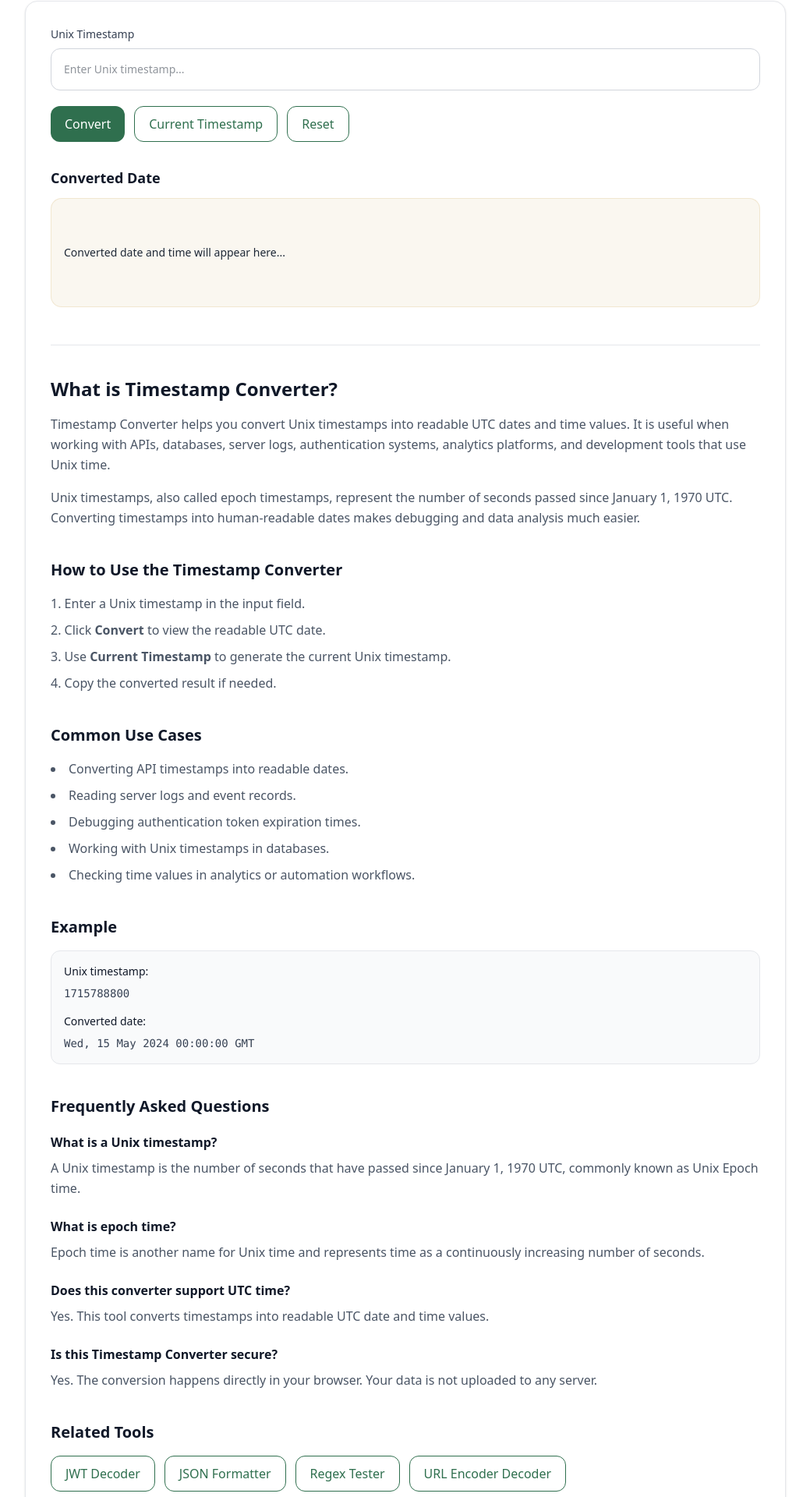
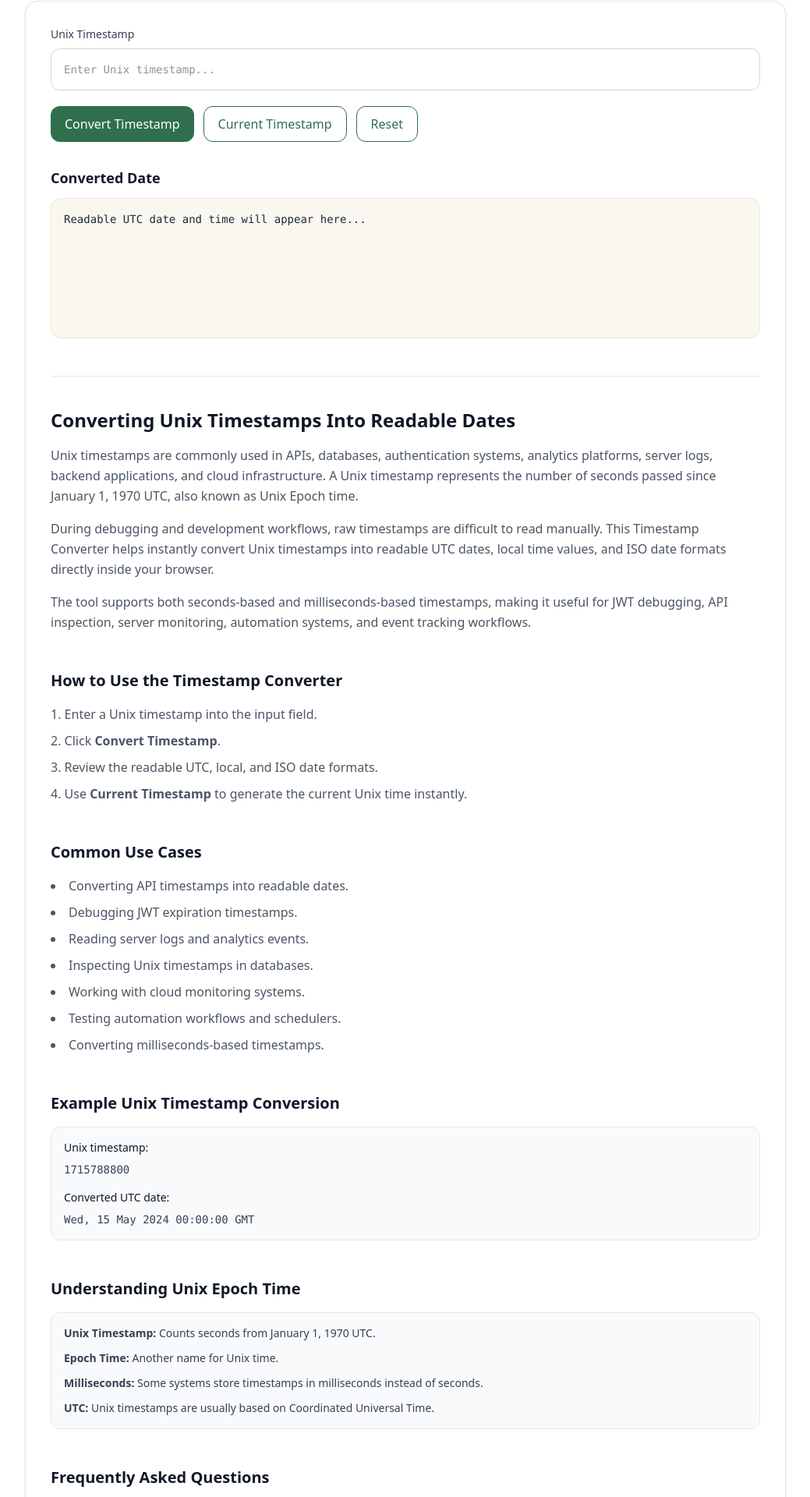
Before and after one commit to vaarunsonawwane-ops/yoryantra-new, a Next.js app: page /tools/timestamp-converter in a window 1280 px wide. Shown: the part 373-2293 px from the top of the page at 78% size, without its empty margins (120-1159 px from the left). Built offline with nearby package versions, Linux system fonts and the light colour scheme.

Commit message:
Timestamp Converter SEO update

```diff
--- a/app/tools/timestamp-converter/ToolClient.tsx
+++ b/app/tools/timestamp-converter/ToolClient.tsx
@@ -11,7 +11,14 @@ export default function ToolClient() {
 
   const convertTimestamp = () => {
     try {
-      const date = new Date(Number(timestamp) * 1000);
+      const cleanInput = timestamp.trim();
+
+      const unix =
+        cleanInput.length > 10
+          ? Number(cleanInput) / 1000
+          : Number(cleanInput);
+
+      const date = new Date(unix * 1000);
 
       if (isNaN(date.getTime())) {
         setError("Invalid Unix timestamp.");
@@ -19,7 +26,16 @@ export default function ToolClient() {
         return;
       }
 
-      setOutput(date.toUTCString());
+      setOutput(
+`${date.toUTCString()}
+
+Local Time:
+${date.toString()}
+
+ISO Format:
+${date.toISOString()}`
+      );
+
       setError("");
     } catch {
       setError("Invalid Unix timestamp.");
@@ -28,7 +44,10 @@ export default function ToolClient() {
   };
 
   const currentTimestamp = () => {
-    setTimestamp(Math.floor(Date.now() / 1000).toString());
+    setTimestamp(
+      Math.floor(Date.now() / 1000).toString()
+    );
+
     setError("");
   };
 
@@ -41,7 +60,7 @@ export default function ToolClient() {
   return (
     <ToolShell
       title="Timestamp Converter"
-      description="Convert Unix timestamps into readable dates instantly with this free online Unix Timestamp Converter."
+      description="Convert Unix timestamps into readable UTC dates instantly with this free online Timestamp Converter."
     >
       {/* INPUT */}
       <div>
@@ -52,9 +71,11 @@ export default function ToolClient() {
         <input
           type="text"
           value={timestamp}
-          onChange={(e) => setTimestamp(e.target.value)}
+          onChange={(e) =>
+            setTimestamp(e.target.value)
+          }
           placeholder="Enter Unix timestamp..."
-          className="w-full rounded-xl border border-gray-300 p-4 text-sm outline-none focus:ring-2 focus:ring-[var(--green)] focus:border-transparent transition"
+          className="w-full rounded-xl border border-gray-300 p-4 text-sm font-mono outline-none focus:ring-2 focus:ring-[var(--green)] focus:border-transparent transition"
         />
       </div>
 
@@ -64,7 +85,7 @@ export default function ToolClient() {
           onClick={convertTimestamp}
           className="yoryantra-btn"
         >
-          Convert
+          Convert Timestamp
         </button>
 
         <button
@@ -84,9 +105,9 @@ export default function ToolClient() {
 
       {/* ERROR */}
       {error && (
-        <p className="mt-4 text-sm font-medium text-red-500">
+        <div className="mt-6 rounded-xl border border-red-200 bg-red-50 p-4 text-sm text-red-700">
           {error}
-        </p>
+        </div>
       )}
 
       {/* OUTPUT */}
@@ -99,7 +120,9 @@ export default function ToolClient() {
           {output && (
             <button
               onClick={() =>
-                navigator.clipboard.writeText(output)
+                navigator.clipboard.writeText(
+                  output
+                )
               }
               className="yoryantra-btn-outline text-sm"
             >
@@ -108,30 +131,38 @@ export default function ToolClient() {
           )}
         </div>
 
-        <div className="yoryantra-output min-h-[140px] flex items-center text-sm break-words">
-          {output || "Converted date and time will appear here..."}
-        </div>
+        <pre className="yoryantra-output overflow-auto text-sm min-h-[180px] whitespace-pre-wrap break-words">
+          {output ||
+            "Readable UTC date and time will appear here..."}
+        </pre>
       </div>
 
       {/* SEO CONTENT */}
-      <section className="mt-12 border-t border-gray-200 pt-10 space-y-10">
+      <section className="mt-12 border-t border-gray-200 pt-10 space-y-12">
         <div>
           <h2 className="text-2xl font-semibold text-gray-900">
-            What is Timestamp Converter?
+            Converting Unix Timestamps Into Readable Dates
           </h2>
 
           <p className="mt-4 text-gray-600 leading-relaxed">
-            Timestamp Converter helps you convert Unix timestamps into
-            readable UTC dates and time values. It is useful when working with
-            APIs, databases, server logs, authentication systems, analytics
-            platforms, and development tools that use Unix time.
+            Unix timestamps are commonly used in APIs, databases, authentication
+            systems, analytics platforms, server logs, backend applications, and
+            cloud infrastructure. A Unix timestamp represents the number of
+            seconds passed since January 1, 1970 UTC, also known as Unix Epoch
+            time.
           </p>
 
           <p className="mt-4 text-gray-600 leading-relaxed">
-            Unix timestamps, also called epoch timestamps, represent the number
-            of seconds passed since January 1, 1970 UTC. Converting timestamps
-            into human-readable dates makes debugging and data analysis much
-            easier.
+            During debugging and development workflows, raw timestamps are
+            difficult to read manually. This Timestamp Converter helps instantly
+            convert Unix timestamps into readable UTC dates, local time values,
+            and ISO date formats directly inside your browser.
+          </p>
+
+          <p className="mt-4 text-gray-600 leading-relaxed">
+            The tool supports both seconds-based and milliseconds-based
+            timestamps, making it useful for JWT debugging, API inspection,
+            server monitoring, automation systems, and event tracking workflows.
           </p>
         </div>
 
@@ -141,10 +172,22 @@ export default function ToolClient() {
           </h2>
 
           <ol className="mt-4 list-decimal list-inside space-y-2 text-gray-600 leading-relaxed">
-            <li>Enter a Unix timestamp in the input field.</li>
-            <li>Click <strong>Convert</strong> to view the readable UTC date.</li>
-            <li>Use <strong>Current Timestamp</strong> to generate the current Unix timestamp.</li>
-            <li>Copy the converted result if needed.</li>
+            <li>
+              Enter a Unix timestamp into the input field.
+            </li>
+
+            <li>
+              Click <strong>Convert Timestamp</strong>.
+            </li>
+
+            <li>
+              Review the readable UTC, local, and ISO date formats.
+            </li>
+
+            <li>
+              Use <strong>Current Timestamp</strong> to generate the current
+              Unix time instantly.
+            </li>
           </ol>
         </div>
 
@@ -155,16 +198,24 @@ export default function ToolClient() {
 
           <ul className="mt-4 list-disc list-inside space-y-2 text-gray-600 leading-relaxed">
             <li>Converting API timestamps into readable dates.</li>
-            <li>Reading server logs and event records.</li>
-            <li>Debugging authentication token expiration times.</li>
-            <li>Working with Unix timestamps in databases.</li>
-            <li>Checking time values in analytics or automation workflows.</li>
+
+            <li>Debugging JWT expiration timestamps.</li>
+
+            <li>Reading server logs and analytics events.</li>
+
+            <li>Inspecting Unix timestamps in databases.</li>
+
+            <li>Working with cloud monitoring systems.</li>
+
+            <li>Testing automation workflows and schedulers.</li>
+
+            <li>Converting milliseconds-based timestamps.</li>
           </ul>
         </div>
 
         <div>
           <h2 className="text-xl font-semibold text-gray-900">
-            Example
+            Example Unix Timestamp Conversion
           </h2>
 
           <div className="mt-4 rounded-xl border border-gray-200 bg-gray-50 p-4 text-sm text-gray-700">
@@ -173,16 +224,45 @@ export default function ToolClient() {
             </p>
 
             <pre className="mt-2 whitespace-pre-wrap break-words">
-              1715788800
+1715788800
             </pre>
 
             <p className="mt-4 font-medium text-gray-900">
-              Converted date:
+              Converted UTC date:
             </p>
 
             <pre className="mt-2 whitespace-pre-wrap break-words">
-              Wed, 15 May 2024 00:00:00 GMT
+Wed, 15 May 2024 00:00:00 GMT
             </pre>
+          </div>
+        </div>
+
+        <div>
+          <h2 className="text-xl font-semibold text-gray-900">
+            Understanding Unix Epoch Time
+          </h2>
+
+          <div className="mt-4 rounded-xl border border-gray-200 bg-gray-50 p-4 text-sm text-gray-700">
+            <ul className="space-y-3">
+              <li>
+                <strong>Unix Timestamp:</strong> Counts seconds from January 1,
+                1970 UTC.
+              </li>
+
+              <li>
+                <strong>Epoch Time:</strong> Another name for Unix time.
+              </li>
+
+              <li>
+                <strong>Milliseconds:</strong> Some systems store timestamps in
+                milliseconds instead of seconds.
+              </li>
+
+              <li>
+                <strong>UTC:</strong> Unix timestamps are usually based on
+                Coordinated Universal Time.
+              </li>
+            </ul>
           </div>
         </div>
 
@@ -198,8 +278,8 @@ export default function ToolClient() {
               </h3>
 
               <p className="mt-2 text-gray-600 leading-relaxed">
-                A Unix timestamp is the number of seconds that have passed since
-                January 1, 1970 UTC, commonly known as Unix Epoch time.
+                A Unix timestamp represents the number of seconds passed since
+                January 1, 1970 UTC.
               </p>
             </div>
 
@@ -209,30 +289,41 @@ export default function ToolClient() {
               </h3>
 
               <p className="mt-2 text-gray-600 leading-relaxed">
-                Epoch time is another name for Unix time and represents time as
-                a continuously increasing number of seconds.
+                Epoch time is another name for Unix time and is commonly used in
+                APIs, databases, and backend systems.
               </p>
             </div>
 
             <div>
               <h3 className="font-semibold text-gray-900">
-                Does this converter support UTC time?
+                Does this converter support milliseconds?
               </h3>
 
               <p className="mt-2 text-gray-600 leading-relaxed">
-                Yes. This tool converts timestamps into readable UTC date and
-                time values.
+                Yes. The tool automatically detects milliseconds-based Unix
+                timestamps.
               </p>
             </div>
 
             <div>
               <h3 className="font-semibold text-gray-900">
-                Is this Timestamp Converter secure?
+                Why are timestamps used in APIs?
               </h3>
 
               <p className="mt-2 text-gray-600 leading-relaxed">
-                Yes. The conversion happens directly in your browser. Your data
-                is not uploaded to any server.
+                Timestamps provide a standardized way to track dates and time
+                across systems and programming languages.
+              </p>
+            </div>
+
+            <div>
+              <h3 className="font-semibold text-gray-900">
+                Is timestamp conversion processed on the server?
+              </h3>
+
+              <p className="mt-2 text-gray-600 leading-relaxed">
+                No. All timestamp conversion happens locally inside your
+                browser.
               </p>
             </div>
           </div>
@@ -243,20 +334,44 @@ export default function ToolClient() {
             Related Tools
           </h2>
 
+          <p className="mt-3 text-gray-600 leading-relaxed">
+            Timestamp conversion often connects with JWT debugging, APIs,
+            authentication systems, logs, and backend development workflows.
+          </p>
+
           <div className="mt-4 flex flex-wrap gap-3">
-            <Link href="/tools/jwt-decoder" className="yoryantra-btn-outline">
+            <Link
+              href="/tools/jwt-expiration-checker"
+              className="yoryantra-btn-outline"
+            >
+              JWT Expiration Checker
+            </Link>
+
+            <Link
+              href="/tools/jwt-decoder"
+              className="yoryantra-btn-outline"
+            >
               JWT Decoder
             </Link>
 
-            <Link href="/tools/json-formatter" className="yoryantra-btn-outline">
+            <Link
+              href="/tools/json-formatter"
+              className="yoryantra-btn-outline"
+            >
               JSON Formatter
             </Link>
 
-            <Link href="/tools/regex-tester" className="yoryantra-btn-outline">
-              Regex Tester
+            <Link
+              href="/tools/http-headers-parser"
+              className="yoryantra-btn-outline"
+            >
+              HTTP Headers Parser
             </Link>
 
-            <Link href="/tools/url-encoder" className="yoryantra-btn-outline">
+            <Link
+              href="/tools/url-encoder"
+              className="yoryantra-btn-outline"
+            >
               URL Encoder Decoder
             </Link>
           </div>
```
